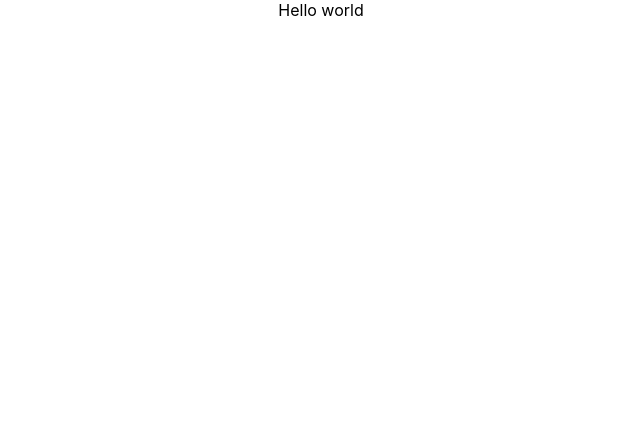
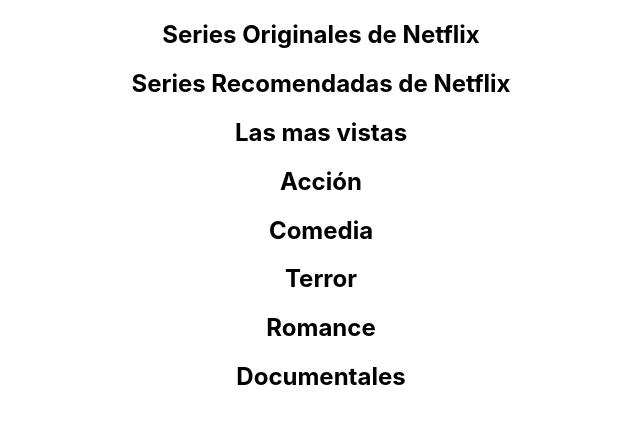
Before and after one commit to JoacoMaurtua/netflix-clone, a React (Create React App) app in the folder netflix-page/: page / in a window 1280 px wide. Shown: the top 424 px of the page, without its empty margins (319-959 px from the left). Built offline with nearby package versions, Linux system fonts and the light colour scheme; no server answers.

Commit message:
create context implementado, comprobando los datos de moviesdb.js

```diff
--- a/netflix-page/src/App.js
+++ b/netflix-page/src/App.js
@@ -1,10 +1,29 @@
-import React from 'react';
+import React, { createContext, useEffect, useState } from 'react';
 import './App.css';
+import MovieList from './components/MovieList';
+import peliculas from './moviesdb/moviesdb';
+
+export const MyContext = createContext();
 
 function App() {
+
+  const [data,setData] = useState([]);
+
+  useEffect(()=>{
+    const dataLoading = async() =>{
+      const datos = await peliculas.getPeliculasList()
+      setData(datos)
+    }
+    dataLoading();
+  },[]);
+
+  console.log(data);
+
   return (
     <div className="App">
-      Hello world
+      <MyContext.Provider value={{data,setData}}>
+        <MovieList/>
+      </MyContext.Provider>
     </div>
   );
 }
--- /dev/null
+++ b/netflix-page/src/components/MovieList.js
@@ -0,0 +1,20 @@
+import React, { useContext } from 'react';
+import { MyContext } from '../App';
+
+
+export default function MovieList() {
+
+  const {data} = useContext(MyContext);
+
+  return (
+    <div className="movie-list">
+      {
+        data?data.map((item,index)=>(
+          <div key={index}>
+            <h2>{item.titulo}</h2>
+          </div>
+        )):null
+      }
+    </div>
+  )
+}
--- a/netflix-page/src/moviesdb/moviesdb.js
+++ b/netflix-page/src/moviesdb/moviesdb.js
@@ -65,8 +65,6 @@
       ]
     )
   }
-
-
 }
 
 export default peliculas;
@@ -86,5 +84,4 @@
       Romance
       Documentales
 
-
 */
```
